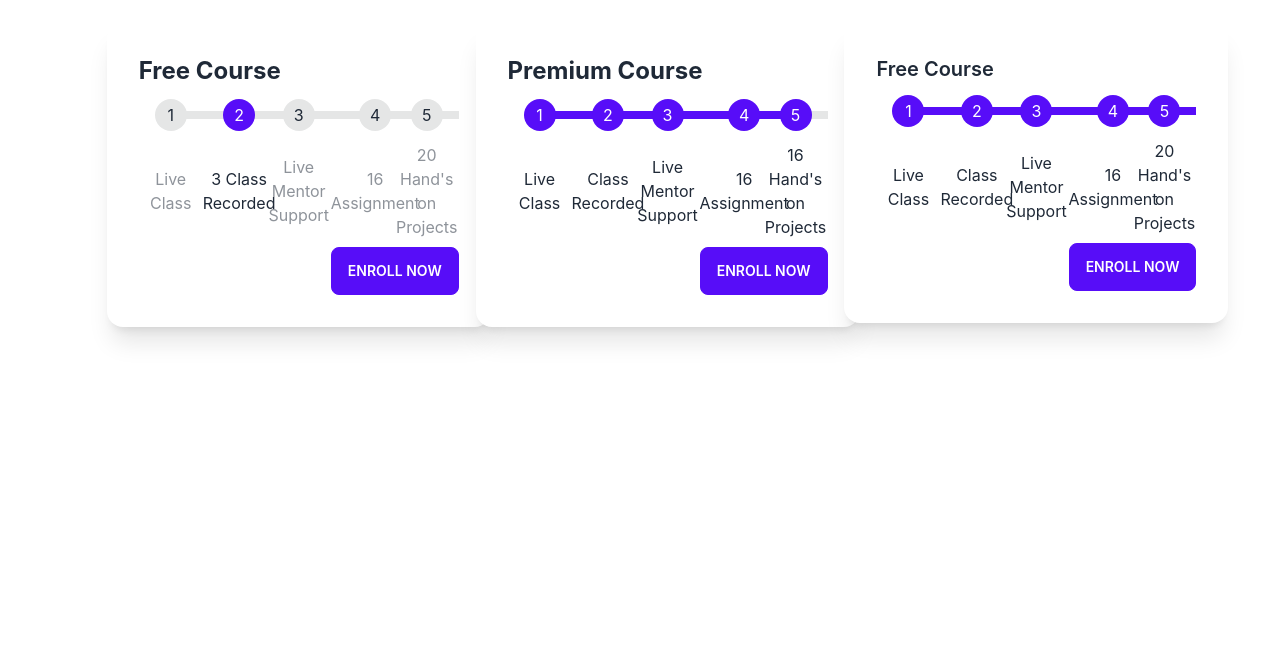
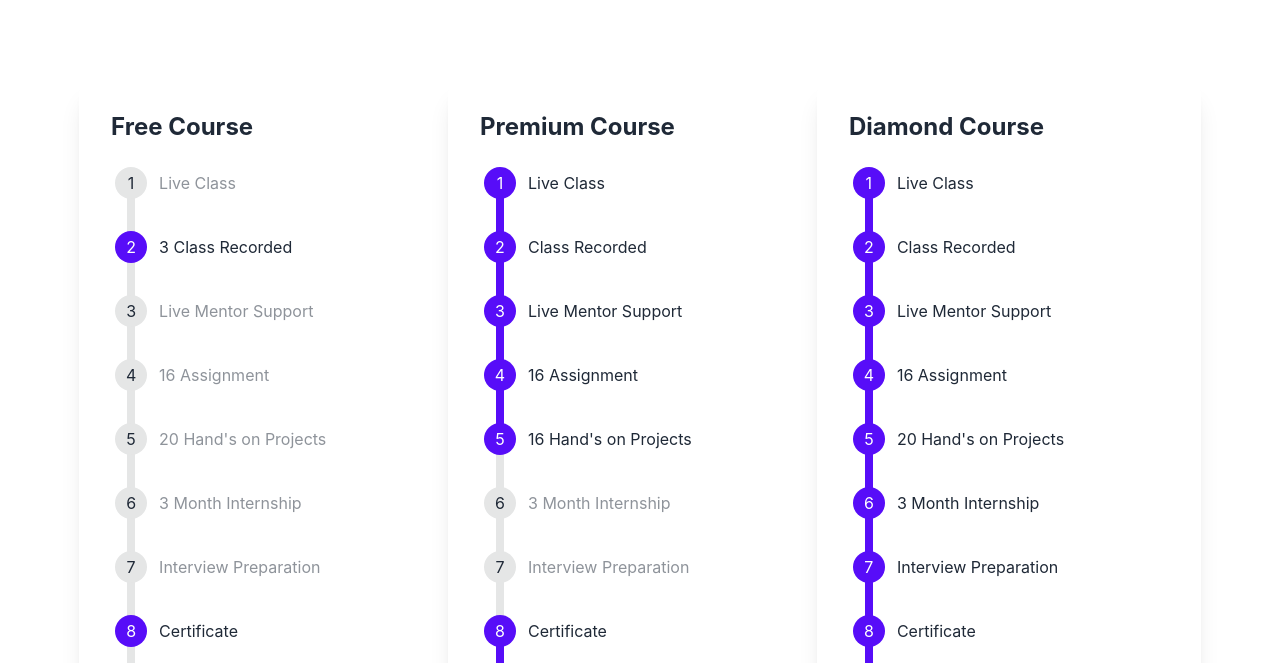
Before and after one commit to foy4748/phonetics, a Next.js app: page /pricing in a window 1280 px wide. Shown: the part 137-800 px from the top of the page. Built offline with nearby package versions, Linux system fonts and the light colour scheme.

Commit message:
Diamond and other Card Design Update

```diff
--- a/components/pricingComponents/DiamondCard.jsx
+++ b/components/pricingComponents/DiamondCard.jsx
@@ -5,8 +5,8 @@ const DiamondCard = () => {
         <div>
             <div className="card w-96 bg-base-100 shadow-xl">
                 <div className="card-body">
-                    <h2 className="card-title">Free Course</h2>
-                    <ul className="steps steps-vertical lg:steps-horizontal">
+                    <h2 className="card-title text-2xl font-bold">Diamond Course</h2>
+                    <ul className="steps steps-vertical">
                         <li className="step step-primary">Live Class</li>
                         <li className="step step-primary">Class Recorded</li>
                         <li className="step step-primary">Live Mentor Support</li>
--- a/components/pricingComponents/FreeCard.jsx
+++ b/components/pricingComponents/FreeCard.jsx
@@ -6,7 +6,7 @@ const FreeCard = () => {
             <div className="card w-96 bg-base-100 shadow-xl">
                 <div className="card-body">
                     <h2 className="card-title text-2xl font-bold">Free Course</h2>
-                    <ul className="steps steps-vertical lg:steps-horizontal">
+                    <ul className="steps steps-vertical">
                         <li className="step"><span className='opacity-50'>Live Class</span></li>
                         <li className="step step-primary">3 Class Recorded </li>
                         <li className="step"><span className='opacity-50'>Live Mentor Support</span></li>
--- a/components/pricingComponents/PremiumCard.jsx
+++ b/components/pricingComponents/PremiumCard.jsx
@@ -7,7 +7,7 @@ const PremiumCard = () => {
                 <div className="card w-96 bg-base-100 shadow-xl">
                     <div className="card-body">
                         <h2 className="card-title text-2xl font-bold">Premium Course</h2>
-                        <ul className="steps steps-vertical lg:steps-horizontal">
+                        <ul className="steps steps-vertical">
                             <li className="step step-primary">Live Class</li>
                             <li className="step step-primary">Class Recorded</li>
                             <li className="step step-primary">Live Mentor Support</li>
--- a/pages/pricing/index.js
+++ b/pages/pricing/index.js
@@ -3,11 +3,13 @@ import FreeCard from "../../components/pricingComponents/FreeCard";
 import PremiumCard from "../../components/pricingComponents/PremiumCard";
 import PricingCard from "../../components/pricingComponents/PricingCard";
 export default function Lessons() {
+
+  {/* Raju's Design Area. Please Don't Edit Without Inform me  */ }
+
   return (
-    <div className=" text-center w-5/6 mx-auto">
-      <h1 className="text-white">Rajus Working Area!!</h1>
+    <div className=" text-center w-5/6 mx-auto py-20">
       <h1 className="text-white text-4xl font-bold">Phonetics Course Prices</h1>
-      <div className="grid grid-cols-1 md:grid-cols-2 lg:grid-cols-3 gap-10 my-24">
+      <div className="grid grid-cols-1 md:grid-cols-2 lg:grid-cols-3 gap-10 my-24 justify-items-center">
         <FreeCard></FreeCard>
         <PremiumCard></PremiumCard>
         <DiamondCard></DiamondCard>
```
